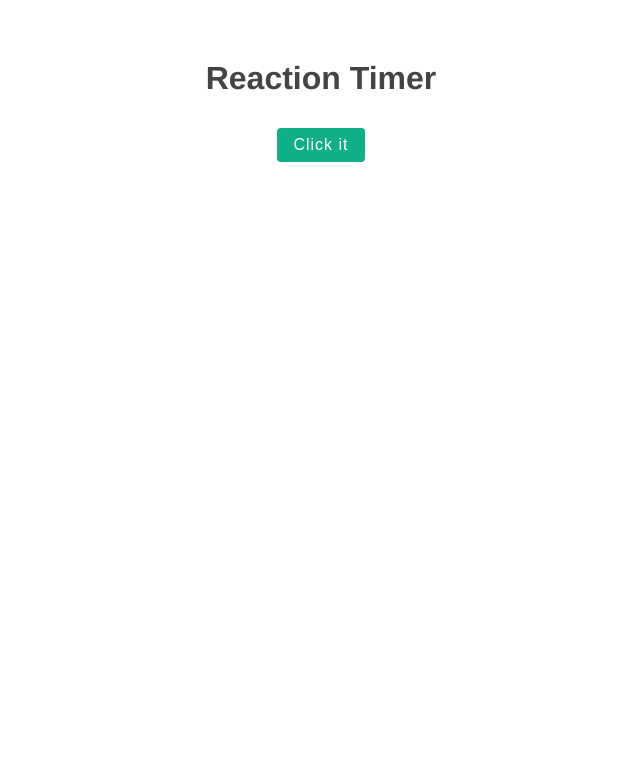
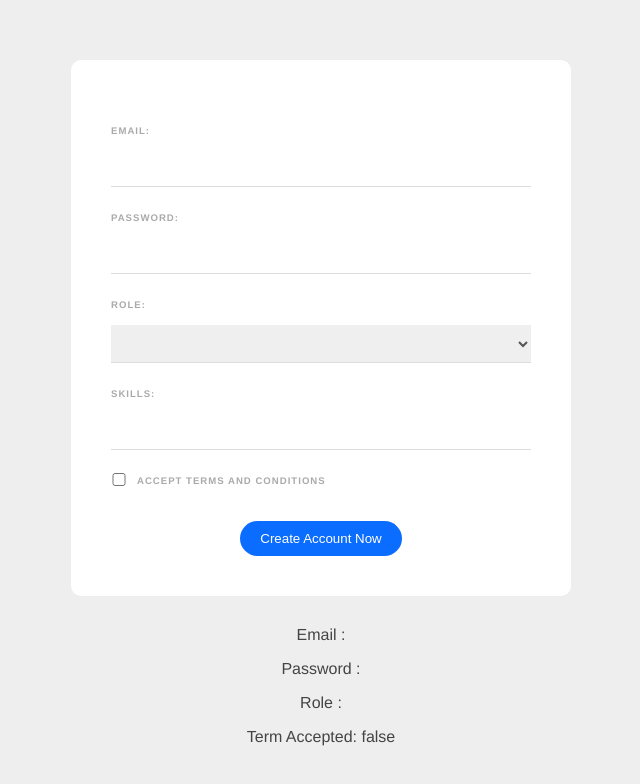
Before and after one commit to masfuulaji/learn-vue, a Vue app: page / in a window 1280 px wide. Shown: the top 784 px of the page, without its empty margins (319-959 px from the left). Built offline with nearby package versions, Linux system fonts and the light colour scheme.

Commit message:
form input

```diff
--- a/src/App.vue
+++ b/src/App.vue
@@ -1,36 +1,12 @@
 <template>
-  <h1>Reaction Timer</h1>
-  <button @click="start" :disabled="isPlaying">Click it</button>
-  <Block v-if="isPlaying" :delay="delay" @end="endGame" />
-  <Result v-if="showResult" :score="score" />
+  <SignupForm />
 </template>
 
 <script>
-import Block from "./components/Block.vue";
-import Result from "./components/Result.vue";
+import SignupForm from "./components/SignupForm.vue";
 export default {
   name: "App",
-  components: { Block, Result },
-  data() {
-    return {
-      isPlaying: false,
-      delay: null,
-      score: null,
-      showResult: false,
-    };
-  },
-  methods: {
-    start() {
-      this.delay = 2000 + Math.random() * 5000;
-      this.isPlaying = true;
-      this.showResult = false;
-    },
-    endGame(val) {
-      this.score = val;
-      this.isPlaying = false;
-      this.showResult = true;
-    },
-  },
+  components: { SignupForm },
 };
 </script>
 
@@ -43,20 +19,8 @@
   color: #444;
   margin-top: 60px;
 }
-
-button {
-  background: #0faf87;
-  color: white;
-  border: none;
-  padding: 8px 16px;
-  border-radius: 4px;
-  font-size: 16px;
-  letter-spacing: 1px;
-  cursor: pointer;
-  margin: 10px;
-}
-button[disabled] {
-  opacity: 0.2;
-  cursor: not-allowed;
+body {
+  margin: 0;
+  background: #eee;
 }
 </style>
--- /dev/null
+++ b/src/components/SignupForm.vue
@@ -0,0 +1,141 @@
+<template>
+  <form @submit.prevent="funcSubmit">
+    <label>Email:</label>
+    <input type="email" required v-model="email" />
+
+    <label>Password:</label>
+    <input type="password" required v-model="password" />
+    <div v-if="passwordError" class="error">{{ passwordError }}</div>
+
+    <label>Role:</label>
+    <select v-model="role">
+      <option value="developer">Web Developer</option>
+      <option value="designer">Web Designer</option>
+    </select>
+
+    <label>Skills:</label>
+    <input type="text" v-model="tempSkill" @keyup.alt="addSkill" />
+    <div v-for="skill in skills" :key="skill" class="pill">
+      <span @click="deleteSkill(skill)">{{ skill }}</span>
+    </div>
+
+    <div class="terms">
+      <input type="checkbox" v-model="terms" required />
+      <label>Accept terms and conditions</label>
+    </div>
+
+    <div class="submit">
+      <button>Create Account Now</button>
+    </div>
+  </form>
+  <p>Email : {{ email }}</p>
+  <p>Password : {{ password }}</p>
+  <p>Role : {{ role }}</p>
+  <p>Term Accepted: {{ terms }}</p>
+</template>
+
+<script>
+export default {
+  data() {
+    return {
+      email: "",
+      password: "",
+      role: "",
+      terms: false,
+      tempSkill: "",
+      skills: [],
+      passwordError: "",
+    };
+  },
+  methods: {
+    addSkill(e) {
+      console.log(e);
+      if (e.key === "," && this.tempSkill) {
+        if (!this.skills.includes(this.tempSkill)) {
+          this.skills.push(this.tempSkill);
+        }
+        this.tempSkill = "";
+      }
+    },
+    deleteSkill(skill) {
+      this.skills = this.skills.filter((item) => {
+        return skill !== item;
+      });
+    },
+    funcSubmit() {
+      //validate password
+      this.passwordError =
+        this.password.length > 5
+          ? ""
+          : "password must be at least 6 chars long";
+    },
+  },
+};
+</script>
+
+<style>
+form {
+  max-width: 420px;
+  margin: 30px auto;
+  background: white;
+  text-align: left;
+  padding: 40px;
+  border-radius: 10px;
+}
+label {
+  color: #aaa;
+  display: inline-block;
+  margin: 25px 0 15px;
+  font-size: 0.6em;
+  text-transform: uppercase;
+  letter-spacing: 1px;
+  font-weight: bold;
+}
+input,
+select {
+  display: block;
+  padding: 10px 6px;
+  width: 100%;
+  box-sizing: border-box;
+  border: none;
+  border-bottom: 1px solid #ddd;
+  color: #555;
+}
+
+input[type="checkbox"] {
+  display: inline-block;
+  width: 16px;
+  margin: 0 10px 0 0;
+  position: relative;
+  top: 2px;
+}
+.pill {
+  display: inline-block;
+  margin: 20px 10px 0 0;
+  padding: 6px 12px;
+  background: #eee;
+  border-radius: 20px;
+  font-size: 12px;
+  letter-spacing: 1px;
+  font-weight: bold;
+  color: #777;
+  cursor: pointer;
+}
+button {
+  background: #0b6dff;
+  border: 0;
+  padding: 10px 20px;
+  margin-top: 20px;
+  color: white;
+  border-radius: 20px;
+}
+.submit {
+  text-align: center;
+}
+.error {
+  color: #ff0062;
+  margin-top: 10px;
+  font-size: 0.8em;
+  /* font-weight: bold; */
+}
+</style>
```
